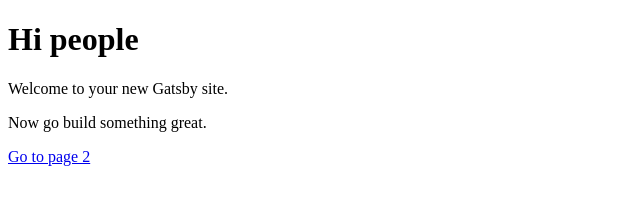
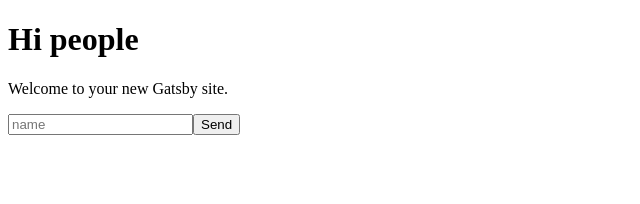
Before and after one commit to Laura-O/gatsby-netlify-form, a Gatsby site: page / in a window 1280 px wide. Shown: the whole page, without its empty margins (0-640 px from the left). Built offline with nearby package versions, Linux system fonts and the light colour scheme; Gatsby itself is replaced by a stand-in of ours.

Commit message:
Add basic form

```diff
--- a/src/pages/index.js
+++ b/src/pages/index.js
@@ -5,8 +5,10 @@ const IndexPage = () => (
   <div>
     <h1>Hi people</h1>
     <p>Welcome to your new Gatsby site.</p>
-    <p>Now go build something great.</p>
-    <Link to="/page-2/">Go to page 2</Link>
+    <form name="contact-form" method="post" data-netlify="true">
+      <input type="text" placeholder="name" name="name" />
+      <button>Send</button>
+    </form>
   </div>
 )
 
```
Also changed, not shown: src/pages/page-2.js (deleted, +0 -12 lines).
